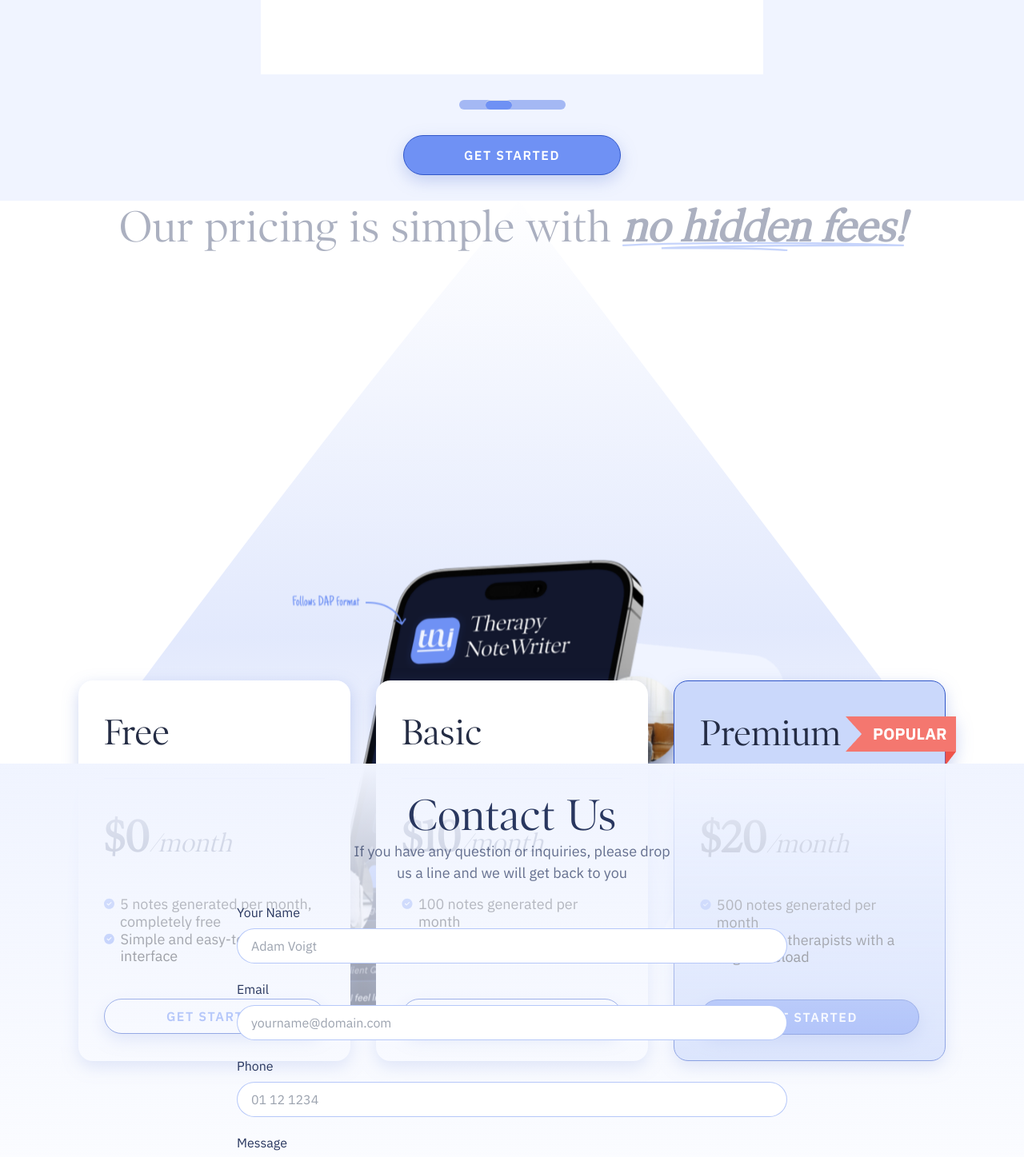
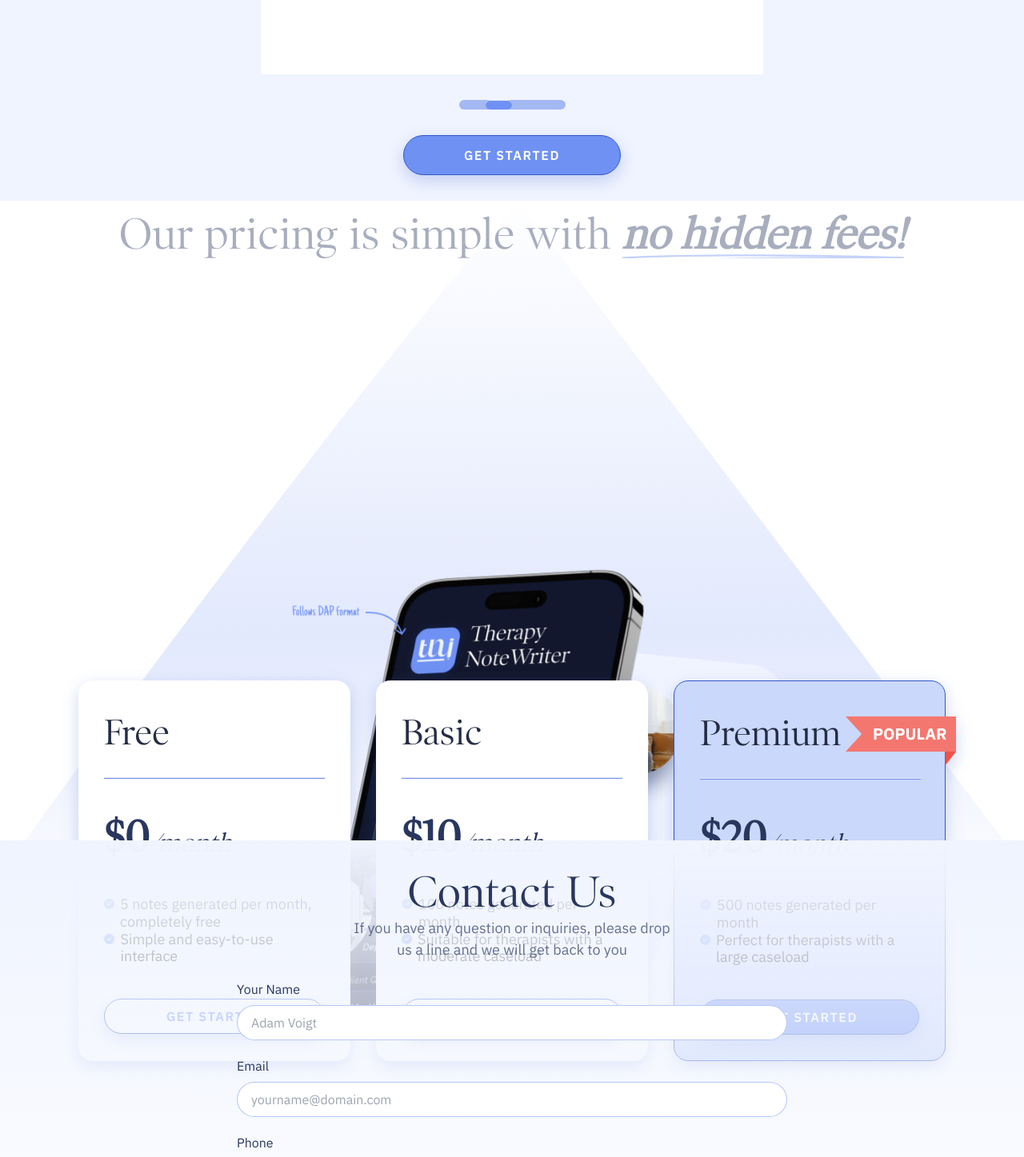
Before and after one commit to asdfstudio/therapy-note-writer-web-front, a Next.js app: page / in a window 1280 px wide. Shown: the part 3573-5020 px from the top of the page at 80% size. Built offline with nearby package versions, Linux system fonts and the light colour scheme.

Commit message:
Pricing section design fix

```diff
--- a/src/components/pricing.tsx
+++ b/src/components/pricing.tsx
@@ -39,8 +39,8 @@ const Pricing = () => {
     });
 
     const opacityProgress = useTransform(scrollYProgress, [0, 1], [0.1, 1]);
-    const YProgress = useTransform(scrollYProgress, [0, 1], [-60, 100]);
-    const bgYProgress = useTransform(scrollYProgress, [0, 1], [500, 90]);
+    const YProgress = useTransform(scrollYProgress, [0, 1], [-60, 120]);
+    const bgYProgress = useTransform(scrollYProgress, [0, 1], [500, 140]);
     const bgBlurProgress = useTransform(
         scrollYProgress,
         [0, 0.8, 1],
@@ -49,13 +49,13 @@ const Pricing = () => {
     const pricingYProgress = useTransform(
         scrollYProgress,
         [0, 0.7, 1],
-        [600, 600, 200]
+        [600, 600, 250]
     );
 
     return (
         <div
             id='pricing'
-            className=' flex flex-col items-center h-[calc(44rem)] relative
+            className=' flex flex-col items-center h-screen relative
             font-poynter_Oldstyle_Display bg-[url("/pricing-bg.svg")] bg-no-repeat bg-cover '
         >
             <motion.div
@@ -72,7 +72,7 @@ const Pricing = () => {
                         <span
                             className='italic font-[600]
                             bg-[url("/login-underline-1.svg")]
-                            bg-contain bg-no-repeat bg-bottom '
+                            bg-contain bg-no-repeat bg-[center_top_3.5rem]  '
                         >
                             no hidden fees!
                         </span>
```
